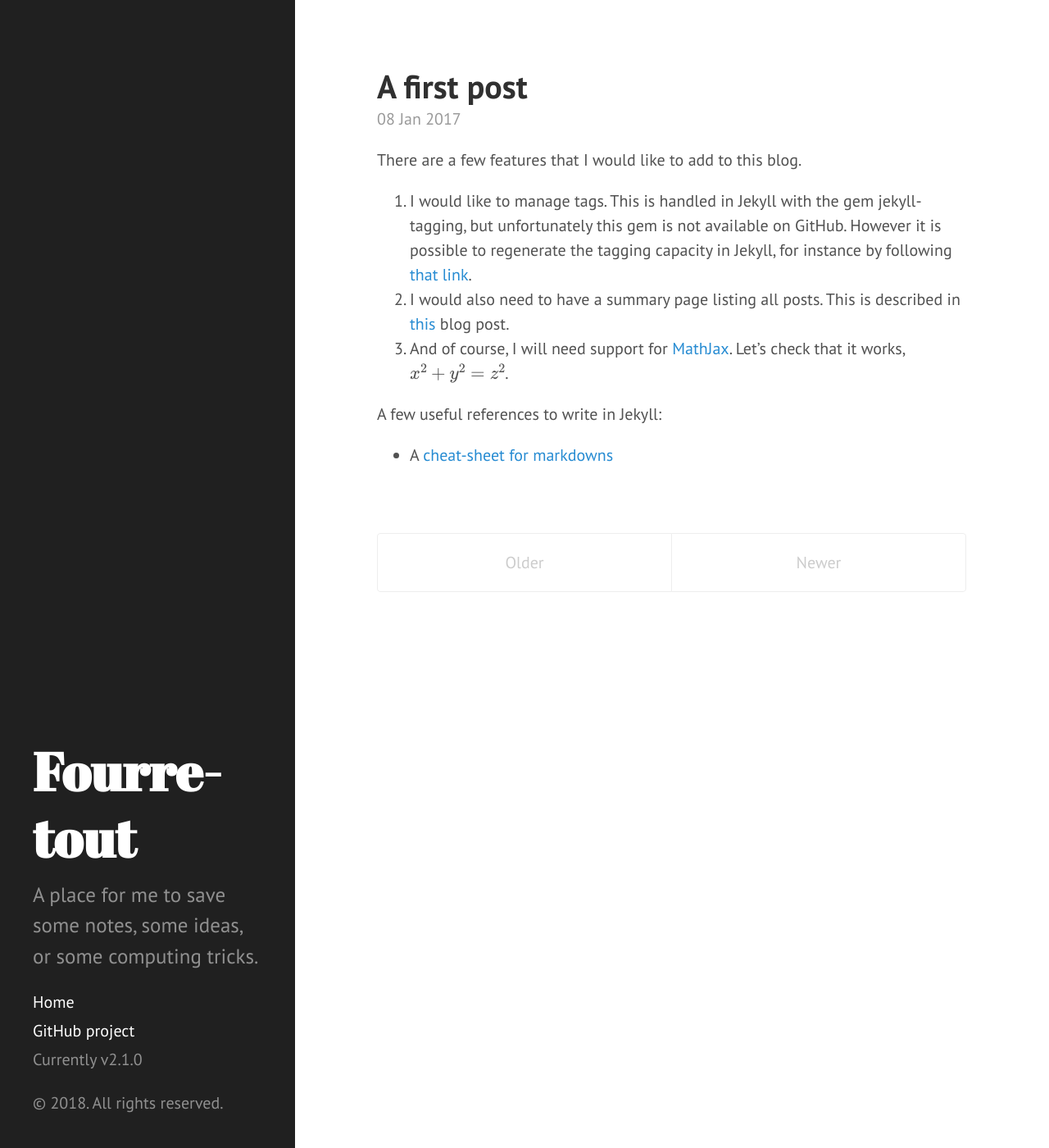
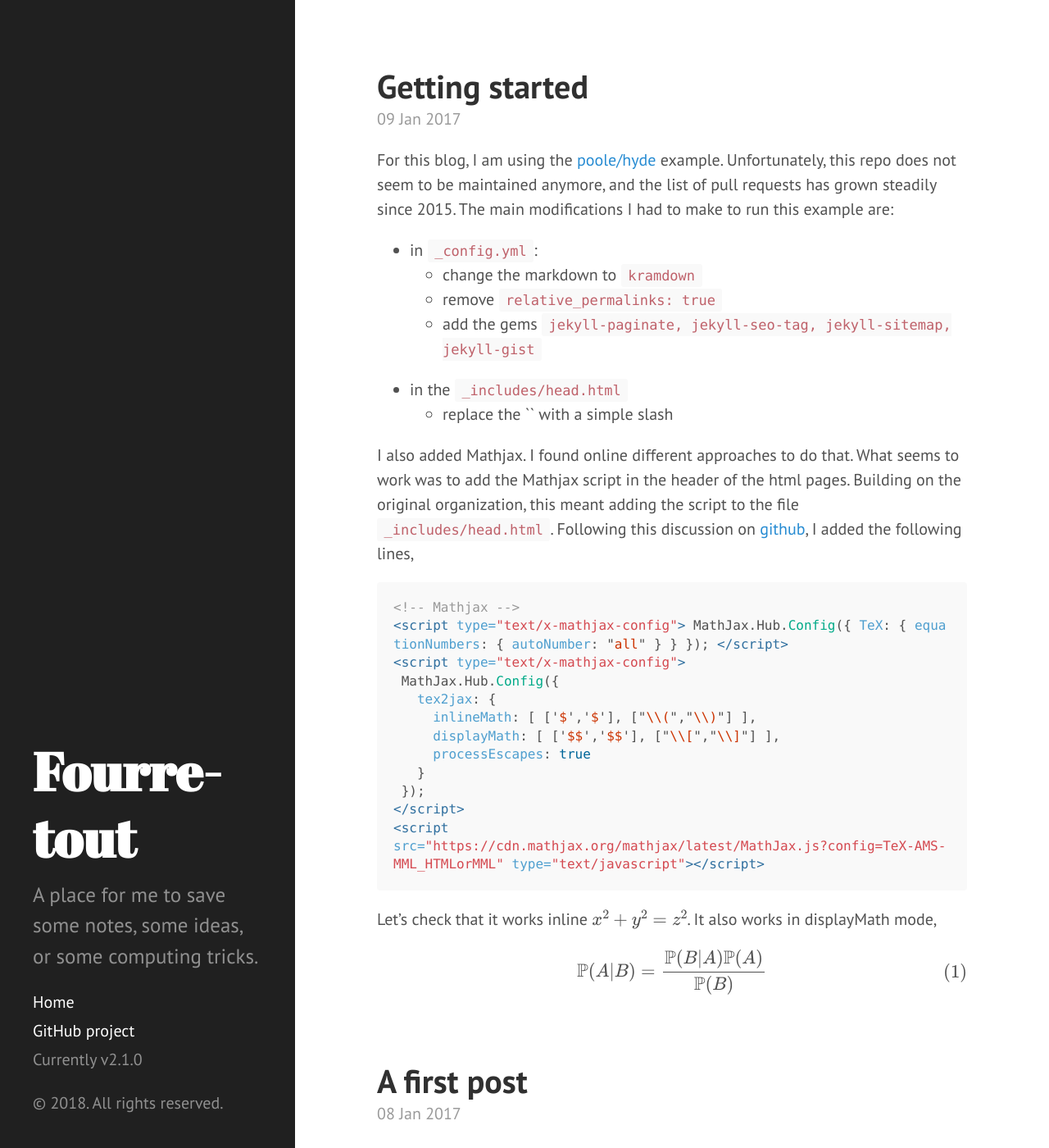
Before and after one commit to bcrestel/bcrestel.github.io, a Jekyll site: the page built from index.html, in a window 1280 px wide and 1400 px high. Shown: the whole window at 82% size. Built offline with Jekyll 4.4.1, drawn with Linux system fonts in a browser that asks for light colours; formulas are drawn with MathJax 3; the list of posts is cut into pages by our own code; some of the changed text lies outside the part shown.

Commit message:
new post

````diff
--- a/CNAME
+++ b/CNAME
@@ -1 +1 @@
-hyde.getpoole.com
+bcrestel.github.io
--- a/_includes/head.html
+++ b/_includes/head.html
@@ -33,6 +33,7 @@
      MathJax.Hub.Config({
        tex2jax: {
          inlineMath: [ ['$','$'], ["\\(","\\)"] ],
+         displayMath: [ ['$$','$$'], ["\\[","\\]"] ],
          processEscapes: true
        }
      });
--- a/_posts/2017-1-8-first-post.md
+++ b/_posts/2017-1-8-first-post.md
@@ -1,6 +1,7 @@
 ---
 layout: post
 title: A first post
+tag: jekyll
 ---
 
 There are a few features that I would like to add to this blog.
@@ -12,7 +13,7 @@ by following [that link](http://longqian.me/2017/02/09/github-jekyll-tag/).
 in [this](http://joshualande.com/jekyll-github-pages-poole) blog post.
 3. And of course, I will need support for
 [MathJax](https://github.com/github/pages-gem/issues/307).
-Let's check that it works, $x^2 + y^2 = z^2$.
 
-A few useful references to write in Jekyll:
+A few useful references for markdowns syntax:
 * A [cheat-sheet for markdowns](https://gist.github.com/roachhd/779fa77e9b90fe945b0c)
+* And another, [better one](https://github.com/adam-p/markdown-here/wiki/Markdown-Cheatsheet#code)
--- /dev/null
+++ b/_posts/2017-1-9-starter.md
@@ -0,0 +1,41 @@
+---
+layout: post
+title: Getting started
+tag: jekyll
+---
+
+For this blog, I am using the [poole/hyde](https://github.com/poole/hyde)
+example. Unfortunately, this repo does not seem to be maintained anymore, and
+the list of pull requests has grown steadily since 2015. The main modifications I
+had to make to run this example are:
+* in `_config.yml`:
+    - change the markdown to `kramdown`
+    - remove `relative_permalinks: true`
+    - add the gems `jekyll-paginate, jekyll-seo-tag, jekyll-sitemap, jekyll-gist`
+* in the `_includes/head.html`
+    - replace the `{{ site.baseurl }}` with a simple slash
+
+I also added Mathjax. I found online different approaches to do that. What seems
+to work was to add the Mathjax script in the header of the html pages. Building
+on the original organization, this meant adding the script to the file
+`_includes/head.html`. Following this discussion on
+[github](https://github.com/github/pages-gem/issues/307), I added the following
+lines,
+```html
+<!-- Mathjax -->
+<script type="text/x-mathjax-config"> MathJax.Hub.Config({ TeX: { equationNumbers: { autoNumber: "all" } } }); </script>
+<script type="text/x-mathjax-config">
+ MathJax.Hub.Config({
+   tex2jax: {
+     inlineMath: [ ['$','$'], ["\\(","\\)"] ],
+     displayMath: [ ['$$','$$'], ["\\[","\\]"] ],
+     processEscapes: true
+   }
+ });
+</script>
+<script
+src="https://cdn.mathjax.org/mathjax/latest/MathJax.js?config=TeX-AMS-MML_HTMLorMML" type="text/javascript"></script>
+```
+Let's check that it works inline $x^2 + y^2 = z^2$. It also works in displayMath
+mode,
+\\[ \mathbb{P}(A|B) = \frac{\mathbb{P}(B|A) \mathbb{P}(A)}{\mathbb{P}(B)} \\]
````
